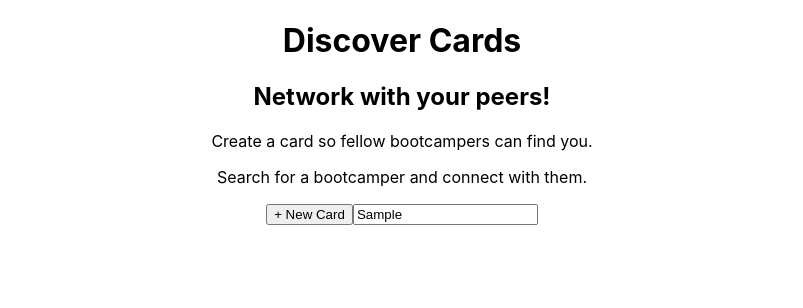
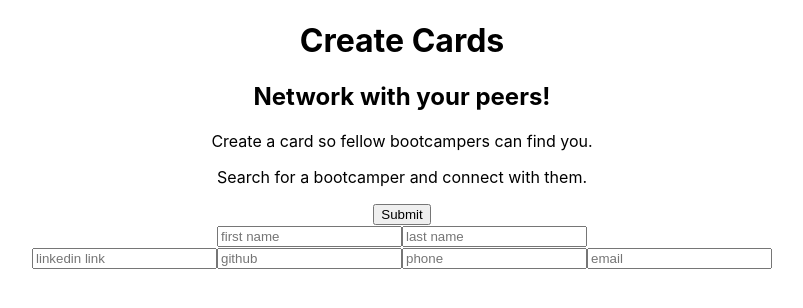
Before and after one commit to SchoolOfCode/bc13_w9_project-frontend-the-train-ees, a React (Create React App) app in the folder train-ees/: page / in a window 1280 px wide. Both pictures are taken after typing "Sample" into the empty fields and a click on the button "+ New Card". Shown: the top 308 px of the page, without its empty margins (238-1041 px from the left). Built offline with nearby package versions, Linux system fonts and the light colour scheme.

Commit message:
done create page

```diff
--- a/train-ees/src/components/app/App.js
+++ b/train-ees/src/components/app/App.js
@@ -1,13 +1,27 @@
 import './App.css';
-
-//import CreatePage from '../createPage'
+import { useState } from 'react';
+import CreatePage from '../createPage'
 import DiscoverPage from '../discoverPage'
 
 
 function App() {
+  const [discoverPage, setDiscoverPage] = useState(true);
+  const [createPage, setCreatePage] = useState(false)
+
+  function swapPage(){
+    if(discoverPage){
+      setDiscoverPage(false)
+      setCreatePage(true)
+    }else{
+      setDiscoverPage(true)
+      setCreatePage(false)
+    }
+  }
+
   return (
     <div className="App">
-      <DiscoverPage/>
+      {discoverPage && <DiscoverPage handleClick={swapPage} />}
+      {createPage && <CreatePage handleClickSubmit={swapPage} />}
     </div>
   );
 }
--- a/train-ees/src/components/createCard/index.js
+++ b/train-ees/src/components/createCard/index.js
@@ -1,8 +1,21 @@
-
-
 import './index.css'
 
-export default function createCard(){
+export default function CreateCard(props){
 
+    return(
+        <div className='createCard'>
+            <div className='cardHeader'>
+                <input type='text' placeholder='first name' onChange={(e)=>{props.firstNameChange(e.target.value)}}/>
+                <input type='text' placeholder='last name' onChange={(e) => {props.lastNameChange(e.target.value) }} />
+            </div>
+            <div className='cardBody'>
+                <input type='text' placeholder='linkedin link' onChange={(e) => {props.linkedinChange(e.target.value) }} />
+                <input type='text' placeholder='github' onChange={(e) => { props.githubChange(e.target.value) }} />
+                <input type='text' placeholder='phone' onChange={(e) => { props.phoneChange(e.target.value) }} />
+                <input type='text' placeholder='email' onChange={(e) => { props.emailChange(e.target.value) }} />
+
+            </div>
+        </div>
+    )
 
 }
--- a/train-ees/src/components/createPage/index.js
+++ b/train-ees/src/components/createPage/index.js
@@ -1,7 +1,51 @@
+import { useState } from 'react'
+import './index.css'
+import CreateCard from '../createCard'
+import Button from '../button'
 
-import './index.css'
-import createCard from '../createCard'
+export default function CreatePage({ handleClickSubmit }){
+    const [firstName, setFirstName] = useState('')
+    const [lastName, setLastName] = useState('')
+    const [linkedin, setLinkedin] = useState('')
+    const [github, setGithub] = useState('')
+    const [phone, setPhone] = useState('')
+    const [email, setEmail] = useState('')
+    const [image, setImage] = useState('')
 
-export default function CreatePage(){
+    async function handleClick() {
+        let response = await fetch("http://localhost:3000/api/", {
+            method: "POST",
+            body: {
+                firstName: firstName,
+                lastName: lastName,
+                linkedin: linkedin,
+                github: github,
+                phone: phone,
+                email: email,
+                image: image
+            }
+        })
+        handleClickSubmit()
+        return response.json()
+    }
 
+    return(
+        <div className="CreatePage">
+            <h1>Create Cards</h1>
+            <div className="CreateBody">
+                <h2>Network with your peers!</h2>
+                <p>Create a card so fellow bootcampers can find you.</p>
+                <p>Search for a bootcamper and connect with them.</p>
+            </div>
+            <Button handleClick={handleClick} buttonText={'Submit'} />
+            <CreateCard firstNameChange={setFirstName}
+                        lastNameChange = {setLastName}
+                        linkedinChange = {setLinkedin}
+                        githubChange = {setGithub}
+                        phoneChange = {setPhone}
+                        emailChange = {setEmail}
+                        imageChange = {setImage}
+            />
+        </div>
+    )
 }
--- a/train-ees/src/components/discoverPage/index.js
+++ b/train-ees/src/components/discoverPage/index.js
@@ -1,10 +1,10 @@
 
 import './index.css'
 import Button from '../button'
-import discoverCard from '../discoverCard';
+import DiscoverCard from '../discoverCard';
 import {useState} from 'react'
 
-export default function DiscoverPage(){
+export default function DiscoverPage({handleClick}){
     const [cards, setCards] = useState([{}]);
 
     async function getCards(input){
@@ -31,9 +31,9 @@ export default function DiscoverPage(){
                 <p>Create a card so fellow bootcampers can find you.</p>
                 <p>Search for a bootcamper and connect with them.</p>
             </div>
-            <Button handleClick={()=>{}} buttonText={'+ New Card'}/>
+            <Button handleClick={handleClick} buttonText={'+ New Card'}/>
             <input type='text' placeholder="search by name" onKeyDown={handleKeyDown}/>
-            {cards.map((card, i) => (<discoverCard key={i} info={card}/>))}
+            {cards.map((card, i) => (<DiscoverCard key={i} info={card}/>))}
         </div>
     )
 }
```
Also changed, not shown: train-ees/src/components/discoverCard/index.js (+2 -2 lines), 1 other file (tests, documents, lock files or other folders).
